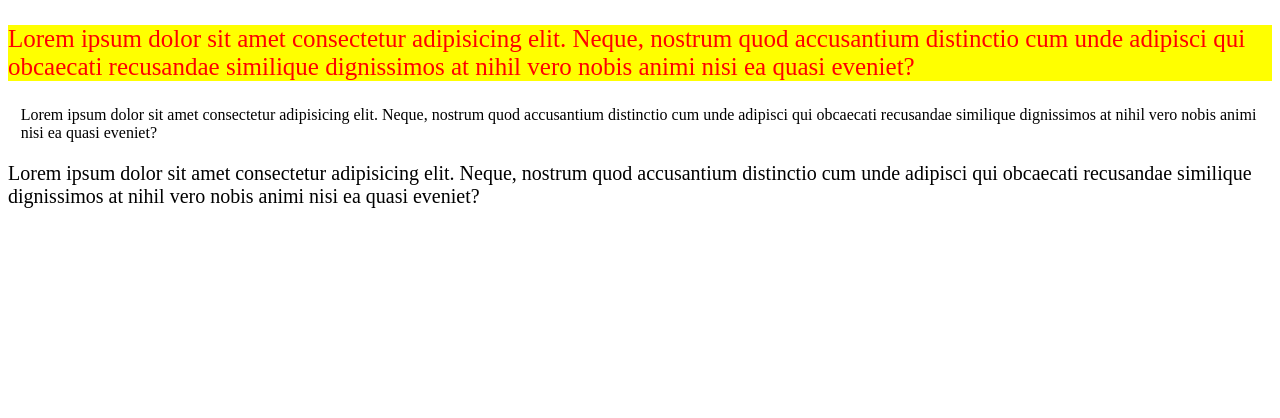
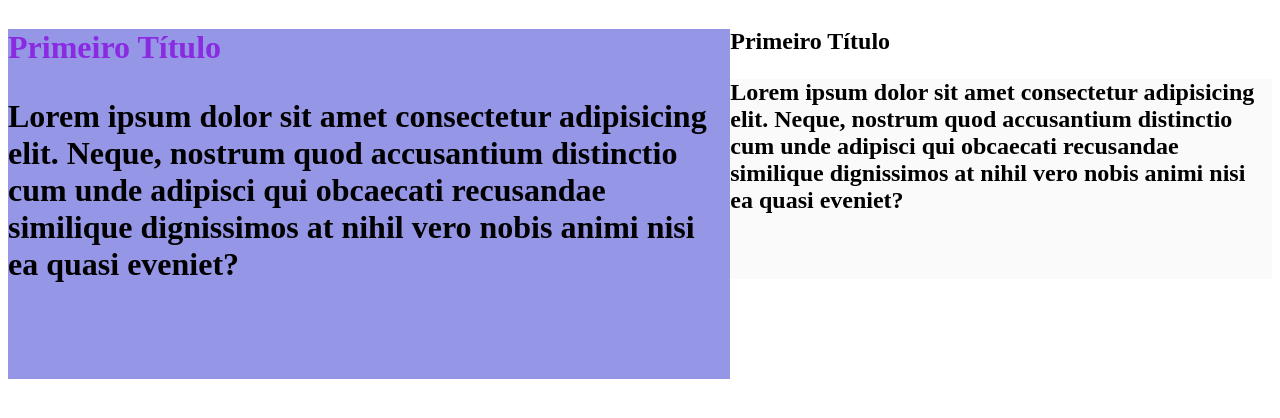
Before and after one commit to evetbrt/aula, a plain HTML site: page index.html in a window 1280 px wide. Drawn offline with Linux system fonts and the light colour scheme.

Commit message:
terceiro commmit

```diff
--- /dev/null
+++ b/css/style.css
@@ -0,0 +1,28 @@
+h1{
+    color: blueviolet;
+}
+
+.h1_titulo{
+    background-color: rgb(150, 150, 231);
+    height: 350px;
+
+
+
+}
+.h2_frase{
+    color: black;
+
+}
+.h2_titulo{
+    color:black;
+}
+.h3_frase{
+    background-color: rgb(250, 250, 250);
+    height: 200px;
+
+
+}
+.conteiner{
+    display: flex;
+    flex-direction: row;
+}
--- a/index.html
+++ b/index.html
@@ -3,17 +3,24 @@
 <head>
     <meta charset="UTF-8">
     <meta name="viewport" content="width=device-width, initial-scale=1.0">
+    <link rel="stylesheet" href="css\style.css">
     <title>Aula de Front</title>
 </head>
 <body>
-    <p
-    style ="color: red
-    ; font-size: 25px
-    ;background-color: yellow;">
-   Lorem ipsum dolor sit amet consectetur adipisicing elit. Neque, nostrum quod accusantium distinctio cum unde adipisci qui obcaecati recusandae similique dignissimos at nihil vero nobis animi nisi ea quasi eveniet?</p>
-   <p
-   style ="margin-left: 1%;"> Lorem ipsum dolor sit amet consectetur adipisicing elit. Neque, nostrum quod accusantium distinctio cum unde adipisci qui obcaecati recusandae similique dignissimos at nihil vero nobis animi nisi ea quasi eveniet?</p>
-   <p
-   style ="font-size: 20px;"> Lorem ipsum dolor sit amet consectetur adipisicing elit. Neque, nostrum quod accusantium distinctio cum unde adipisci qui obcaecati recusandae similique dignissimos at nihil vero nobis animi nisi ea quasi eveniet?</p>
+<div class="conteiner">
+    <div>
+    <h1 class="h1_titulo">Primeiro Título
+    <p class="h2_frase">Lorem ipsum dolor sit amet consectetur adipisicing elit. Neque, nostrum quod accusantium distinctio cum unde adipisci qui obcaecati recusandae similique dignissimos at nihil vero nobis animi nisi ea quasi eveniet?</p>
+</h1>
+</div>
+
+<div>
+    <h2 class="h2_titulo">Primeiro Título
+    <p class="h3_frase">Lorem ipsum dolor sit amet consectetur adipisicing elit. Neque, nostrum quod accusantium distinctio cum unde adipisci qui obcaecati recusandae similique dignissimos at nihil vero nobis animi nisi ea quasi eveniet?</p>
+</h2>
+</div>
+</div>
+
+
 </body>
 </html>
```
